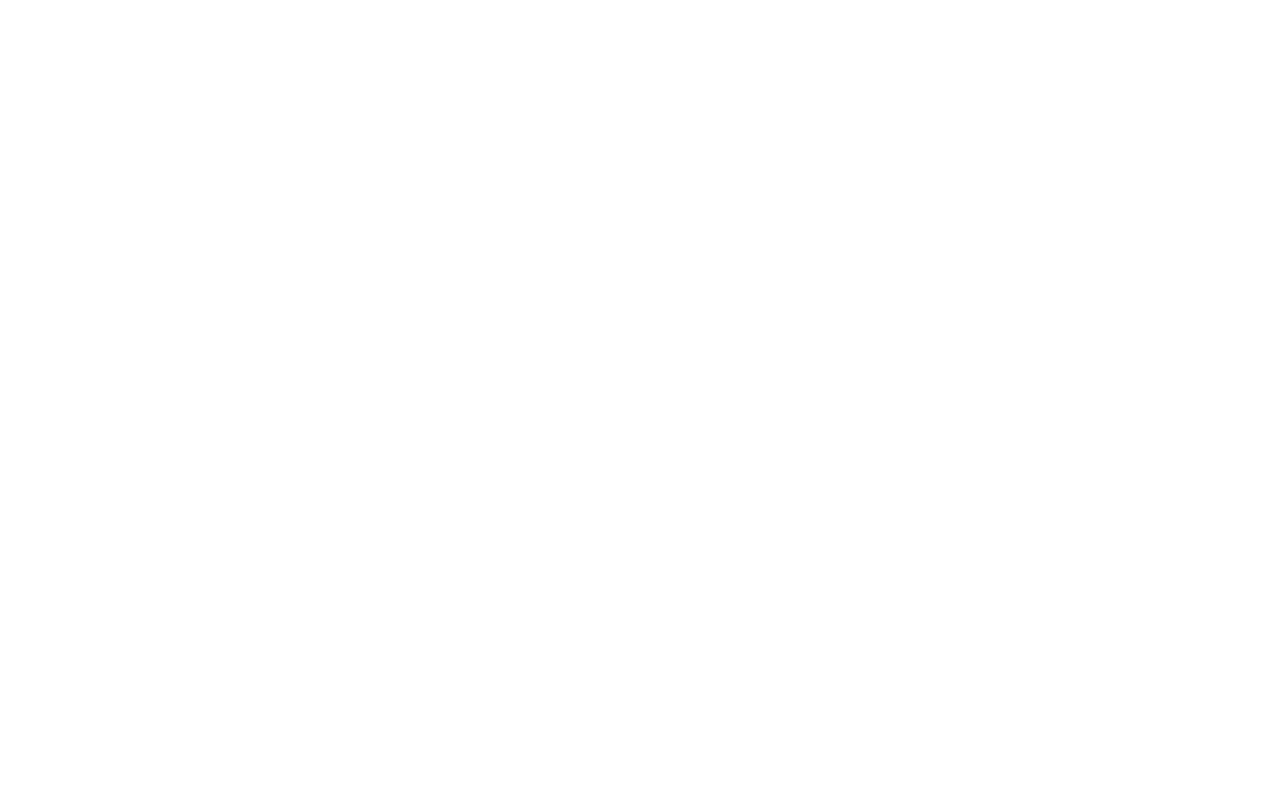
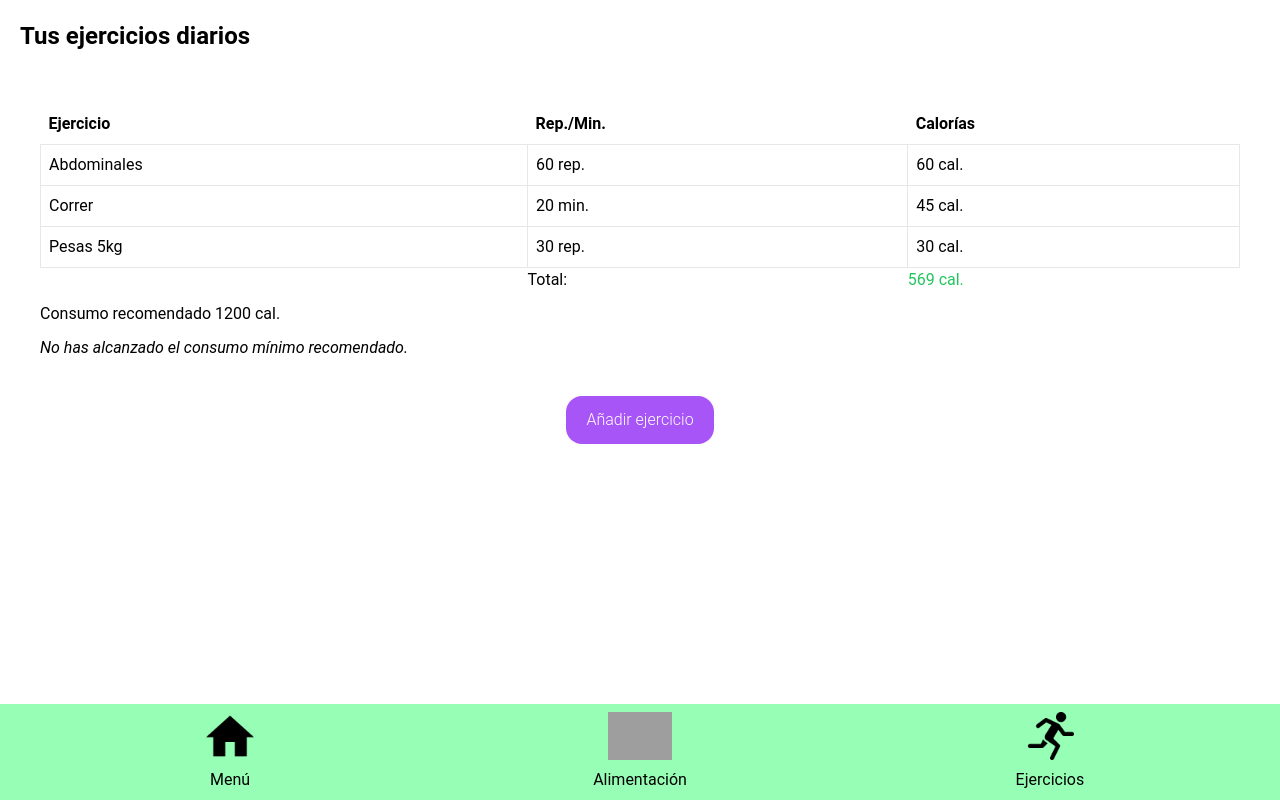
Before and after one commit to cykrr/salud-ionic, a React (Vite) app: page /excercise in a window 1280 px wide. Built offline with nearby package versions, Linux system fonts and the light colour scheme; grey boxes are pictures that could not be loaded.

Commit message:
Actualizar

```diff
--- a/src/App.tsx
+++ b/src/App.tsx
@@ -12,9 +12,6 @@
 } from '@ionic/react';
 import { IonReactRouter } from '@ionic/react-router';
 import { ellipse, square, triangle } from 'ionicons/icons';
-import Tab1 from './pages/Tab1';
-import Tab2 from './pages/Tab2';
-import Tab3 from './pages/Tab3';
 import Main from './pages/Main'
 import Login from './pages/Login'
 import Register from './pages/Register'
@@ -24,6 +21,7 @@
 import CreateFood from './pages/CreateFood';
 import AddFood from './pages/AddFood';
 import AddExercise from './pages/AddExercise';
+import Excercise from './pages/Excercise';
 
 /* Core CSS required for Ionic components to work properly */
 import '@ionic/react/css/core.css';
@@ -51,46 +49,27 @@
   <IonApp>
     <IonReactRouter>
       <IonRouterOutlet>
-        <Route exact path="/" component={Main}></Route>
-        <Route path="/login" component={Login}></Route>
-        <Route path="/signup" component={Register}></Route>
-        <Route path="/terms_and_conditions" component={TermsConditions}></Route>
-        <Route path="/menu" component={Menu}></Route>
-        <Route path="/add_food" component={AddFood}></Route>
-        <Route path="/add_exercise" component={AddExercise}></Route>
-        <Route path="/create_food" component={CreateFood}></Route>
-        <Route path="/food" component={Food}></Route>
+        <Route exact path="/"
+               component={Main}/>
+        <Route path="/login"
+               component={Login}/>
+        <Route path="/signup"
+               component={Register}/>
+        <Route path="/terms_and_conditions"
+               component={TermsConditions}/>
+        <Route path="/menu"
+               component={Menu}/>
+        <Route path="/add_food"
+               component={AddFood}/>
+        <Route path="/add_excercise"
+               component={AddExercise}/>
+        <Route path="/create_food"
+               component={CreateFood}/>
+        <Route path="/food"
+               component={Food}/>
+        <Route path="/excercise"
+               component={Excercise}/>
       </IonRouterOutlet>
-      {/* <IonTabs>
-        <IonRouterOutlet>
-          <Route exact path="/tab1">
-            <Tab1 />
-          </Route>
-          <Route exact path="/tab2">
-            <Tab2 />
-          </Route>
-          <Route path="/tab3">
-            <Tab3 />
-          </Route>
-          <Route exact path="/">
-            <Redirect to="/tab1" />
-          </Route>
-        </IonRouterOutlet>
-        <IonTabBar slot="bottom">
-          <IonTabButton tab="tab1" href="/tab1">
-            <IonIcon aria-hidden="true" icon={triangle} />
-            <IonLabel>Tab 1</IonLabel>
-          </IonTabButton>
-          <IonTabButton tab="tab2" href="/tab2">
-            <IonIcon aria-hidden="true" icon={ellipse} />
-            <IonLabel>Tab 2</IonLabel>
-          </IonTabButton>
-          <IonTabButton tab="tab3" href="/tab3">
-            <IonIcon aria-hidden="true" icon={square} />
-            <IonLabel>Tab 3</IonLabel>
-          </IonTabButton>
-        </IonTabBar>
-      </IonTabs> */}
     </IonReactRouter>
   </IonApp>
 );
--- a/src/components/LinkButton.tsx
+++ b/src/components/LinkButton.tsx
@@ -2,7 +2,7 @@
 import Button from '../components/Button'
 type LinkButtonArgs = {
     href: string
-    children: React.ReactNode
+    children?: React.ReactNode
     className?: string
 }
 export default function LinkButton(args: LinkButtonArgs) {
--- a/src/components/NavBar.tsx
+++ b/src/components/NavBar.tsx
@@ -1,17 +1,44 @@
+// import { useHistory } from 'react-router-dom';
+
+interface BarItemProps {
+    title: string;
+    img: string;
+    href: string;
+}
+
+import { IonRouterLink } from "@ionic/react";
+
 export default function NavBar() {
-    function BarItem({ title, img } : { title: string; img: string }) {
+    function BarItem({ title, img, href } : BarItemProps) {
+        // let history = useHistory();
         return (
-            <div className="flex flex-col w-full h-full text-center bg-[rgb(151,255,181)] cursor-pointer py-2 gap-2">
-                <img src={img} alt="" className="object-contain w-full min-h-0"/>
-                {title}
-            </div>
+            <IonRouterLink routerLink={href}>
+                <div
+                    className="flex flex-col w-full h-full \
+                    text-center bg-[#97ffb5] cursor-pointer \
+                    py-2 gap-2 text-black"
+                    >
+
+                    <img src={img} alt="" className="object-contain w-full min-h-0"/>
+                    {title}
+                </div>
+            </IonRouterLink>
         );
     }
     return (
         <div className="flex flex-row w-full h-24">
-            <BarItem title="Menú" img={'src/assets/menu.png'}></BarItem>
-            <BarItem title="Alimentación" img={'src/assets/alimentacion.png'}></BarItem>
-            <BarItem title="Ejercicios" img={'src/assets/ejercicios.png'}></BarItem>
+            <BarItem
+                href="/menu"
+                title="Menú"
+                img='src/assets/menu.png'/>
+            <BarItem
+                href="/food"
+                title="Alimentación"
+                img="src/assets/alimentacion.png"/>
+            <BarItem
+                href="/excercise"
+                title="Ejercicios"
+                img='src/assets/ejercicios.png'/>
         </div>
     );
 }
--- /dev/null
+++ b/src/components/index.ts
@@ -0,0 +1,10 @@
+import Button from './Button'
+import CloseButton from './CloseButton'
+import ExploreContainer from './ExploreContainer'
+import Input from './Input'
+import InputUnit from './InputUnit'
+import LinkButton from './LinkButton'
+import Select from './Select'
+import NavBar from './NavBar'
+
+export { Button, CloseButton, ExploreContainer, Input, InputUnit, LinkButton, Select, NavBar }
--- /dev/null
+++ b/src/pages/Excercise.tsx
@@ -0,0 +1,59 @@
+import { NavBar, LinkButton } from '../components';
+import { IonContent, IonPage } from '@ionic/react';
+export default function Excercise() {
+    return (
+        <IonPage>
+            <IonContent>
+                <div className="flex flex-col w-full h-full">
+                    <div className="grow m-5 overflow-scroll">
+                        <h1>Tus ejercicios diarios</h1>
+                        <div className='h-8'></div>
+                            <div className="rounded-lg  space-y-2.5 p-5 ">
+                                <table className="w-full">
+                                    <thead>
+                                        <tr>
+                                            <th className="bh-blue-100  text-left p-2">Ejercicio</th>
+                                            <th className="bh-blue-100  text-left p-2">Rep./Min.</th>
+                                            <th className="bh-blue-100  text-left p-2">Calorías</th>
+                                        </tr>
+                                    </thead>
+                                    <tbody>
+                                        <tr>
+                                            <td className="border p-2">Abdominales</td>
+                                            <td className="border p-2">60 rep.</td>
+                                            <td className="border p-2">60 cal.</td>
+                                        </tr>
+                                        <tr>
+                                            <td className="border p-2">Correr</td>
+                                            <td className="border p-2">20 min.</td>
+                                            <td className="border p-2">45 cal.</td>
+                                        </tr>
+                                        <tr>
+                                            <td className="border p-2">Pesas 5kg</td>
+                                            <td className="border p-2">30 rep.</td>
+                                            <td className="border p-2">30 cal.</td>
+                                        </tr>
+                                        <tr>
+                                            <td></td>
+                                            <td>Total: </td>
+                                            <td className="text-green-500">569 cal.</td>
+                                        </tr>
+                                    </tbody>
+                                </table>
+                                <p>Consumo recomendado 1200 cal.</p>
+                                <p className="italic">No has alcanzado el consumo mínimo recomendado.</p>
+                                <div className="h-4"></div>
+                                <center>
+                                    <LinkButton href="/add_exercise">Añadir ejercicio</LinkButton>
+                                </center>
+                            </div>
+                    </div>
+                    <NavBar></NavBar>
+                </div>
+            </IonContent>
+
+        </IonPage>
+
+    )
+
+}
--- a/src/pages/Main.tsx
+++ b/src/pages/Main.tsx
@@ -19,8 +19,10 @@
             <IonContent>
                 <IonButton routerLink="/login">Login</IonButton>
                 <IonButton routerLink="/signup">Signup</IonButton>
+                <IonButton routerLink="/terms_and_conditions">Terms and Conditions</IonButton>
                 <IonButton routerLink="/menu">Menu</IonButton>
-                <IonButton routerLink="/terms_and_conditions">Terms and Conditions</IonButton>
+                <IonButton routerLink="/food">Food</IonButton>
+                <IonButton routerLink="/excercise">Food</IonButton>
                 <IonButton routerLink="/add_food">Add Food</IonButton>
                 <IonButton routerLink="/add_exercise">Add Exercise</IonButton>
                 <IonButton routerLink="/create_food">Create Food</IonButton>
--- a/src/pages/Menu.tsx
+++ b/src/pages/Menu.tsx
@@ -6,13 +6,12 @@
 export default function Menu() {
     return (
         <IonPage>
-            <IonHeader>
-                <IonToolbar>
-                    <IonTitle>Menu</IonTitle>
-                </IonToolbar>
-            </IonHeader>
             <IonContent>
-                <div className="flex w-full h-full flex-col">
+                <div className="flex flex-col  \
+                                w-full h-full">
+                    <div className='grow m-5 overflow-scroll'>
+                        <h1>Menú Principal</h1>
+                        <div className="flex grow flex-col">
                             <div className="flex h-full flex-col p-20 gap-5">
                                 <h1>¡Bienvenido Usuario!</h1>
                                 <div className="flex w-full flex-col gap-5">
@@ -25,6 +24,10 @@
                                     </div>
                                 </div>
                             </div>
+                        </div>
+
+                    </div>
+
                     <NavBar/>
                 </div>
             </IonContent>
```
Also changed, not shown: src/pages/Food.tsx (+11 -9 lines). Lines whose indentation alone changed are shown as unchanged.
